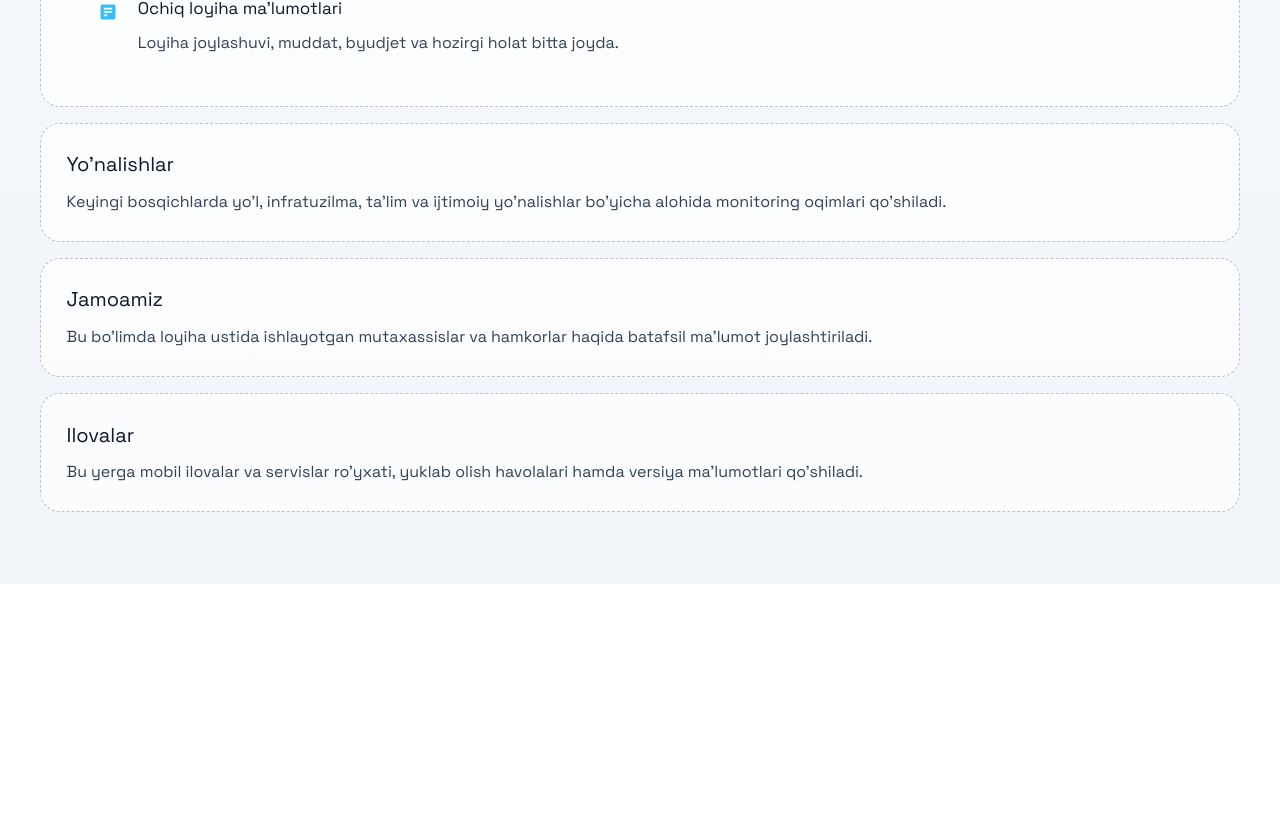
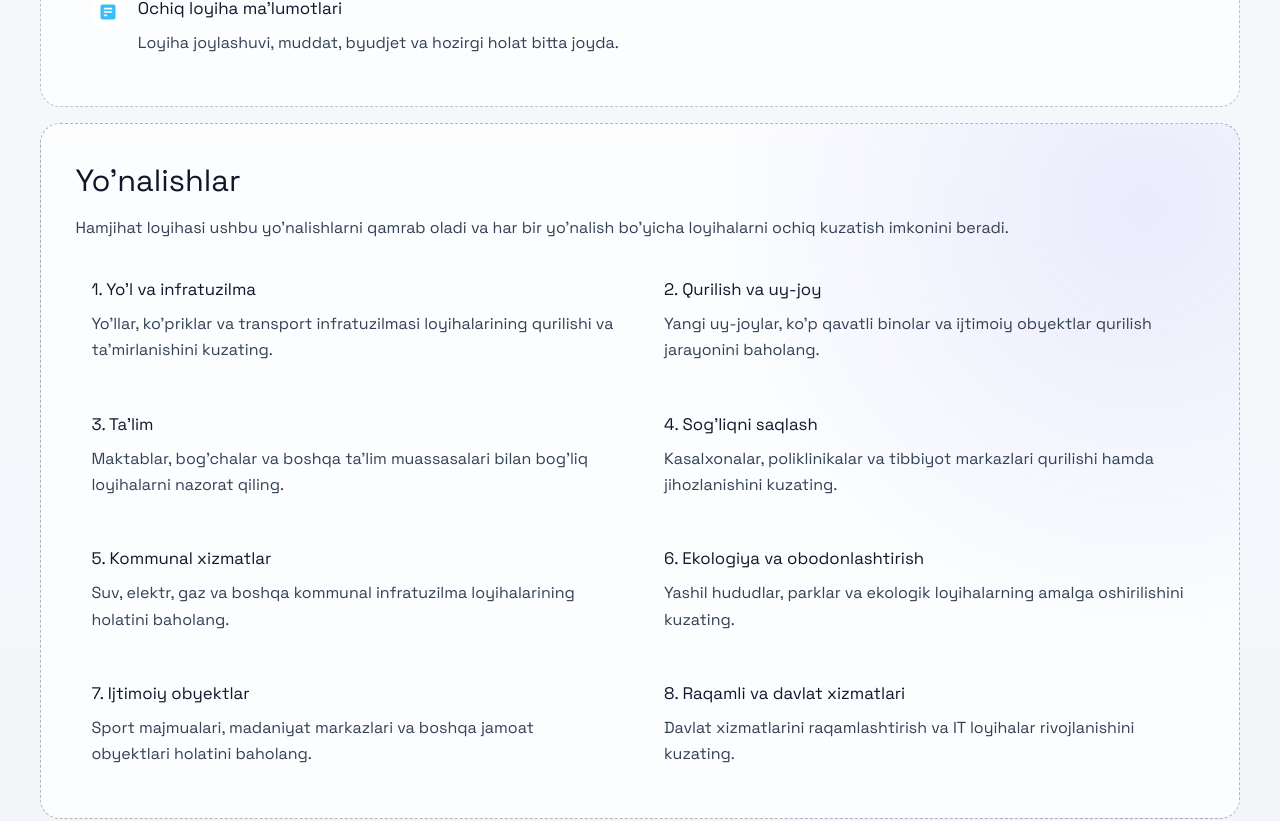
Before and after one commit to makhmudjon-swe/Hamjihat, an Angular app: page / in a window 1280 px wide. Shown: the part 2760-3581 px from the top of the page. Before the commit the page ends 3344 px from the top, so only its background shows below. Built offline with nearby package versions, Linux system fonts and the light colour scheme.

Commit message:
done: direction component

```diff
--- a/src/app/app.ts
+++ b/src/app/app.ts
@@ -1,5 +1,4 @@
 import { ChangeDetectionStrategy, Component } from '@angular/core';
-
 import { AppsComponent } from './components/apps/apps';
 import { ConsequencesComponent } from './components/consequences/consequences';
 import { DirectionsComponent } from './components/directions/directions';
--- a/src/app/components/directions/directions.css
+++ b/src/app/components/directions/directions.css
@@ -1,19 +1,72 @@
 .page-section {
   margin-top: 1rem;
-  padding: 1.6rem;
+  padding: clamp(1.45rem, 3vw, 2.15rem);
   border-radius: 1.25rem;
-  border: 1px dashed rgba(30, 41, 59, 0.28);
-  background: rgba(255, 255, 255, 0.72);
+  scroll-margin-top: 7.5rem;
+  border: 1px dashed rgba(30, 41, 59, 0.34);
+  background:
+    radial-gradient(circle at 92% 12%, rgba(99, 102, 241, 0.12), transparent 34%),
+    rgba(255, 255, 255, 0.74);
+}
+
+.section-head {
+  max-width: 64rem;
 }
 
 h2 {
   margin: 0;
   color: #0f172a;
-  font-size: 1.25rem;
+  font-size: clamp(1.35rem, 2.4vw, 1.95rem);
 }
 
-p {
-  margin: 0.55rem 0 0;
+.section-head p {
+  margin: 0.65rem 0 0;
   color: #334155;
   line-height: 1.7;
 }
+
+.direction-grid {
+  display: grid;
+  grid-template-columns: repeat(2, minmax(0, 1fr));
+  gap: 1rem;
+  margin-top: 1.2rem;
+}
+
+.direction-card {
+  --accent: 56 189 248;
+
+  padding: 1rem;
+  border-radius: 1rem;
+  border: 1px solid rgba(var(--accent), 0.34);
+  background: rgba(var(--accent), 0.08);
+}
+
+.direction-card:nth-child(2n) {
+  --accent: 99 102 241;
+}
+
+.direction-card:nth-child(3n) {
+  --accent: 34 197 94;
+}
+
+.direction-card:nth-child(4n) {
+  --accent: 249 115 22;
+}
+
+.direction-card h3 {
+  margin: 0;
+  color: #0f172a;
+  font-size: 1.05rem;
+}
+
+.direction-card p {
+  margin: 0.55rem 0 0;
+  color: #334155;
+  line-height: 1.65;
+}
+
+@media (max-width: 820px) {
+  .direction-grid {
+    grid-template-columns: 1fr;
+  }
+}
--- a/src/app/components/directions/directions.html
+++ b/src/app/components/directions/directions.html
@@ -1,7 +1,18 @@
 <section class="page-section" id="yonalishlar" aria-labelledby="yonalishlar-title">
-  <h2 id="yonalishlar-title">Yo'nalishlar</h2>
-  <p>
-    Keyingi bosqichlarda yo'l, infratuzilma, ta'lim va ijtimoiy yo'nalishlar bo'yicha alohida
-    monitoring oqimlari qo'shiladi.
-  </p>
+  <div class="section-head">
+    <h2 id="yonalishlar-title">Yo'nalishlar</h2>
+    <p>
+      Hamjihat loyihasi ushbu yo'nalishlarni qamrab oladi va har bir yo'nalish bo'yicha loyihalarni
+      ochiq kuzatish imkonini beradi.
+    </p>
+  </div>
+
+  <div class="direction-grid">
+    @for (item of directions; track item.title) {
+      <article class="direction-card">
+        <h3>{{ item.title }}</h3>
+        <p>{{ item.description }}</p>
+      </article>
+    }
+  </div>
 </section>
--- a/src/app/components/directions/directions.ts
+++ b/src/app/components/directions/directions.ts
@@ -1,4 +1,9 @@
 import { ChangeDetectionStrategy, Component } from '@angular/core';
+
+type DirectionItem = {
+  readonly title: string;
+  readonly description: string;
+};
 
 @Component({
   selector: 'app-directions',
@@ -6,4 +11,46 @@ import { ChangeDetectionStrategy, Component } from '@angular/core';
   templateUrl: './directions.html',
   styleUrl: './directions.css',
 })
-export class DirectionsComponent {}
+export class DirectionsComponent {
+  protected readonly directions: ReadonlyArray<DirectionItem> = [
+    {
+      title: "1. Yo'l va infratuzilma",
+      description:
+        "Yo'llar, ko'priklar va transport infratuzilmasi loyihalarining qurilishi va ta'mirlanishini kuzating.",
+    },
+    {
+      title: '2. Qurilish va uy-joy',
+      description:
+        "Yangi uy-joylar, ko'p qavatli binolar va ijtimoiy obyektlar qurilish jarayonini baholang.",
+    },
+    {
+      title: "3. Ta'lim",
+      description:
+        "Maktablar, bog'chalar va boshqa ta'lim muassasalari bilan bog'liq loyihalarni nazorat qiling.",
+    },
+    {
+      title: "4. Sog'liqni saqlash",
+      description:
+        'Kasalxonalar, poliklinikalar va tibbiyot markazlari qurilishi hamda jihozlanishini kuzating.',
+    },
+    {
+      title: '5. Kommunal xizmatlar',
+      description:
+        'Suv, elektr, gaz va boshqa kommunal infratuzilma loyihalarining holatini baholang.',
+    },
+    {
+      title: '6. Ekologiya va obodonlashtirish',
+      description:
+        'Yashil hududlar, parklar va ekologik loyihalarning amalga oshirilishini kuzating.',
+    },
+    {
+      title: '7. Ijtimoiy obyektlar',
+      description:
+        'Sport majmualari, madaniyat markazlari va boshqa jamoat obyektlari holatini baholang.',
+    },
+    {
+      title: '8. Raqamli va davlat xizmatlari',
+      description: 'Davlat xizmatlarini raqamlashtirish va IT loyihalar rivojlanishini kuzating.',
+    },
+  ];
+}
```
